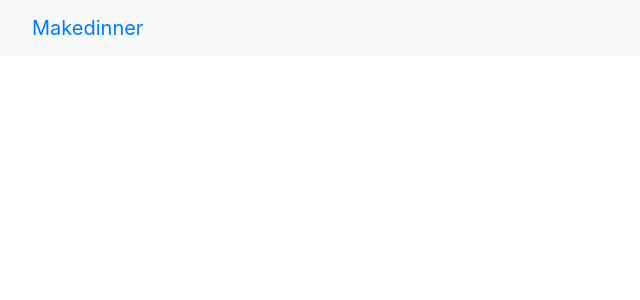
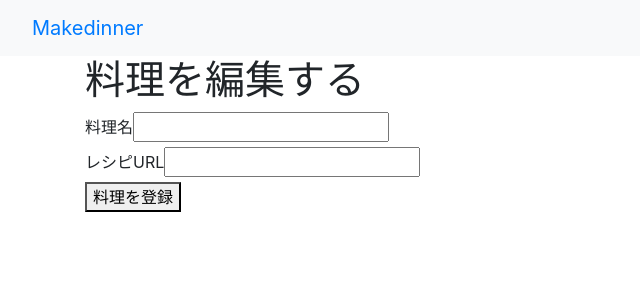
Before and after one commit to daikon0/makedinner-nuxt-express, a Nuxt app: page /mypage/menu/1/edit in a window 1280 px wide. Before the commit this address had no page. Shown: the top 300 px of the page, without its empty margins (0-640 px from the left). Built offline with nearby package versions, Linux system fonts and the light colour scheme; what @smartweb/vue-flash-message would draw is missing.

Commit message:
add dish edit

```diff
--- /dev/null
+++ b/pages/mypage/menu/_dishId/edit.vue
@@ -0,0 +1,42 @@
+<template>
+  <div>
+    <div class="container">
+      <h1>料理を編集する</h1>
+      <form class="form-group" @submit.prevent="edit">
+        <div>
+          <label>料理名</label>
+          <input v-model="dishName" type="text" name="dishName" />
+        </div>
+        <div>
+          <label>レシピURL</label>
+          <input v-model="dishUrl" type="text" name="dishUrl" />
+        </div>
+        <button type="submit">料理を登録</button>
+      </form>
+    </div>
+  </div>
+</template>
+
+<script>
+export default {
+  data() {
+    return {
+      dishName: '',
+      dishUrl: ''
+    }
+  },
+  methods: {
+    async edit() {
+      const id = this.$store.$router.app.context.params.dishId
+      await this.$store.$router.app.$axios
+        .$post(`/mypage/menu/${id}/edit`, {
+          dishName: this.dishName,
+          dishUrl: this.dishUrl
+        })
+        .then(() => {
+          this.$router.push('/mypage/menu')
+        })
+    }
+  }
+}
+</script>
--- a/pages/mypage/menu/_dishId/index.vue
+++ b/pages/mypage/menu/_dishId/index.vue
@@ -1,10 +1,17 @@
 <template>
   <div>
     <div>
-      {{ $route.params.dishId }}
+      {{ dish.dishName }}
     </div>
     <div>
-      {{ dish.dishName }}
+      <nuxt-link
+        :to="{
+          name: 'mypage-menu-dishId-edit',
+          params: { dishId: dish.dishId }
+        }"
+      >
+        編集する
+      </nuxt-link>
     </div>
   </div>
 </template>
```
Also changed, not shown: routes/mypage.js (+21 -0 lines).
